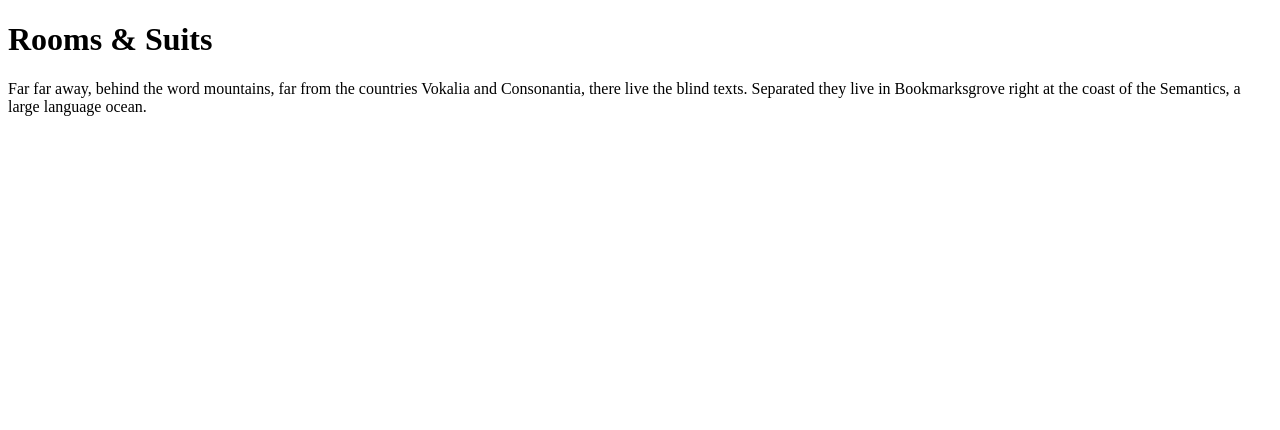
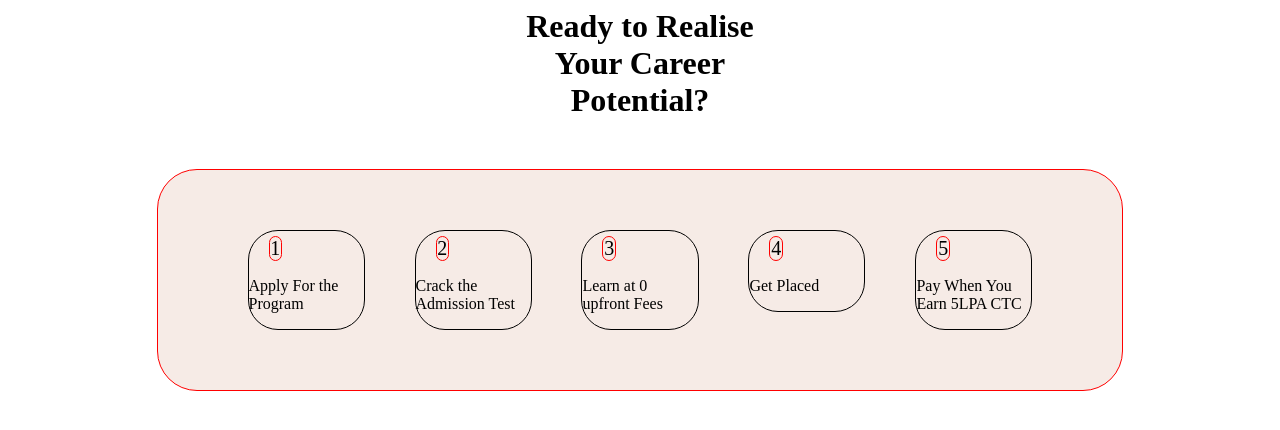
Before and after one commit to Sammyak555/Masai_Assignments, a plain HTML site: page cssflex/index.html in a window 1280 px wide. Drawn offline with Linux system fonts and the light colour scheme.

Commit message:
Update index.html

```diff
--- a/cssflex/index.html
+++ b/cssflex/index.html
@@ -5,25 +5,66 @@
     <meta http-equiv="X-UA-Compatible" content="IE=edge" />
     <meta name="viewport" content="width=device-width, initial-scale=1.0" />
     <title>U2C1</title>
-    <style></style>
+    <style>
+        h1{
+            text-align: center;
+            width: 22%;
+            margin: auto;
+        }
+        #container{
+            border: 1px solid red;
+            display: flex;
+            margin: auto;
+            margin-top: 50px;
+            justify-content: space-evenly;
+            padding: 60px 40px;
+            border-radius: 40px ;
+            width: 70%;
+            background-color: #f6ebe6;
+        }
+        #container>div{
+            border: 1px solid black;
+            justify-content: center;
+            align-items: center;
+            flex-direction: column;
+            border-radius: 30px ;
+            width: 13%;
+            height: 65%;
+        }
+        #container>div>p:first-child{
+            text-align: center;
+            border: 1px solid red;
+            font-size: 20px;
+            background-color: #f6ebe6;
+            margin: 5px 20px 10px 20px;
+            border-radius: 8px;
+            width: 10%;
+        }
+    </style>
   </head>
   <body>
-    <!-- Heading section -->
-    <h1>Rooms & Suits</h1>
-    <!-- Don't change class and Id names -->
-    <p class="des">
-      Far far away, behind the word mountains, far from the countries Vokalia
-      and Consonantia, there live the blind texts. Separated they live in
-      Bookmarksgrove right at the coast of the Semantics, a large language
-      ocean.
-    </p>
-    <!-- cards section -->
-    <!-- Don't change class and Id names -->
-
+    <h1>Ready to Realise Your Career Potential?</h1>
     <div id="container">
-      <div class="card"></div>
-      <div class="card"></div>
-      <div class="card"></div>
+      <div>
+      <p>1</p>
+      <p>Apply For the Program</p>
+    </div>
+    <div>
+        <p>2</p>
+        <p>Crack the Admission Test</p>
+      </div>
+      <div>
+        <p>3</p>
+        <p>Learn at 0 upfront Fees</p>
+      </div>
+      <div>
+        <p>4</p>
+        <p>Get Placed</p>
+      </div>
+      <div>
+        <p>5</p>
+        <p>Pay When You Earn 5LPA CTC</p>
+      </div>
     </div>
   </body>
 </html>
```
